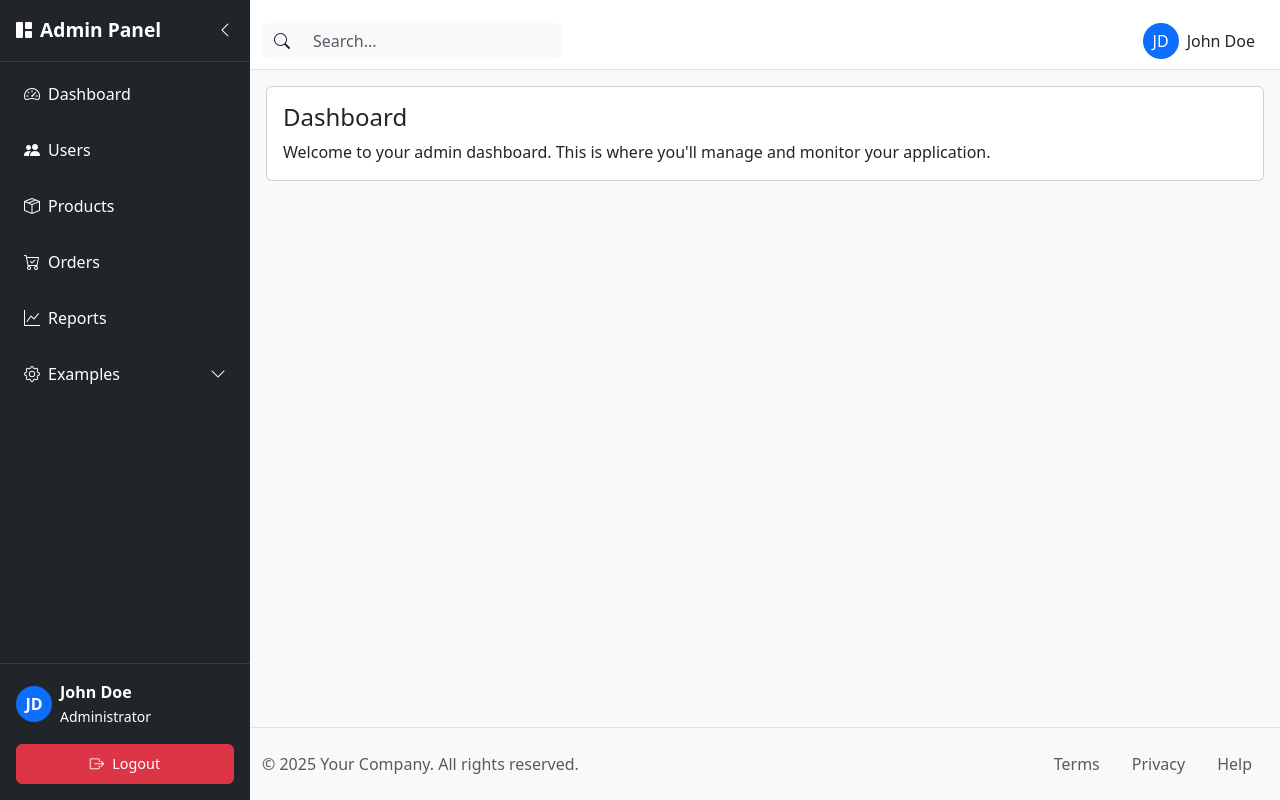
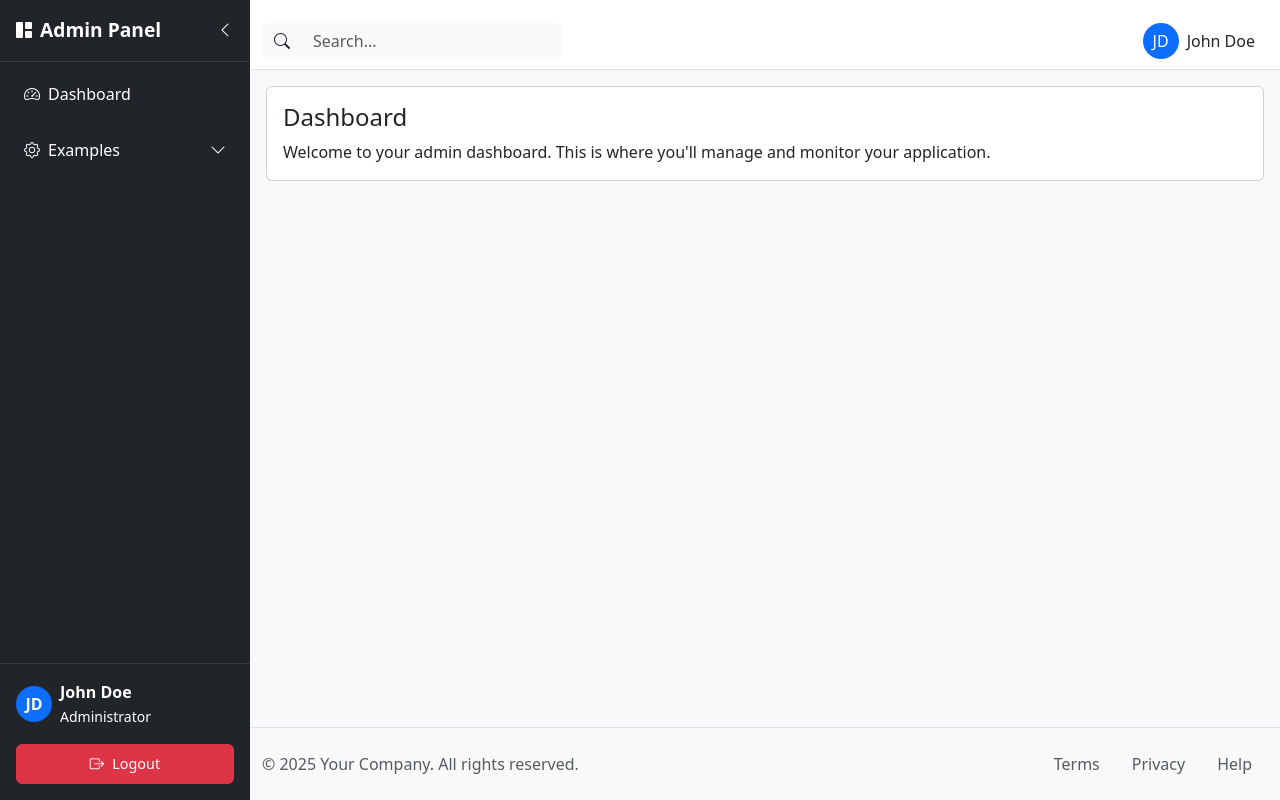
Before and after one commit to ny-haritina10/vuejs-boilerplate, a Vue app: page /dashboard in a window 1280 px wide. Built offline with nearby package versions, Linux system fonts and the light colour scheme; sample sign-in values are in the browser's storage.

Commit message:
feat: examples usage display

```diff
--- a/src/examples/api/ReservationList.vue
+++ b/src/examples/api/ReservationList.vue
@@ -47,7 +47,7 @@ export default {
     async fetchReservations() {
       this.loading = true;
       try {
-        const clientId = 1; // placeholder
+        const clientId = 1; // hard-coded value
         const response = await api.get(`/front-office/clients/${clientId}/reservations`);
         this.reservations = response.data.data;
       } catch (error) {
@@ -55,12 +55,6 @@ export default {
       } finally {
         this.loading = false;
       }
-    },
-    onSelectionChange(selected) {
-      console.log('Selected items:', selected);
-    },
-    onRowAction({ action, item }) {
-      console.log(`Action ${action} on item:`, item);
     }
   }
 };
--- a/src/layouts/Sidebar.vue
+++ b/src/layouts/Sidebar.vue
@@ -83,17 +83,14 @@ export default {
       isDropdownOpen: {},
       menuItems: [
         { name: 'Dashboard', icon: 'bi-speedometer2', link: '/' },
-        { name: 'Users', icon: 'bi-people-fill', link: '/users' },
-        { name: 'Products', icon: 'bi-box-seam', link: '/products' },
-        { name: 'Orders', icon: 'bi-cart-check', link: '/orders' },
-        { name: 'Reports', icon: 'bi-graph-up', link: '/reports' },
         {
           name: 'Examples',
           icon: 'bi-gear',
           link: '#',
           submenu: [
             { name: 'Form', link: '/examples/static/form' },
-            { name: 'List', link: '/examples/static/list' }
+            { name: 'List', link: '/examples/static/list' },
+            { name: 'List Reservation', link: '/examples/api/list-reservation' }
           ]
         }
       ]
@@ -170,7 +167,6 @@ export default {
 .submenu {
   max-height: 0;
   overflow: hidden;
-  transition: max-height 0.3s ease-in-out;
 }
 
 .submenu.is-open {
--- a/src/router/index.js
+++ b/src/router/index.js
@@ -5,6 +5,7 @@ import ProductList from '../examples/static/ProductList.vue';
 import Dashboard from '../pages/Dashboard.vue';
 import Login from '../components/auth/Login.vue';
 import Signup from '../components/auth/Signup.vue';
+import ReservationList from '../examples/api/ReservationList.vue';
 
 const routes = [
   {
@@ -18,6 +19,10 @@ const routes = [
   {
     path: '/signup',
     component: Signup
+  },
+  {
+    path: '/:pathMatch(.*)*',
+    redirect: '/login'
   },
   {
     path: '/dashboard',
@@ -38,9 +43,11 @@ const routes = [
     meta: { requiresAuth: true }
   },
   {
-    path: '/:pathMatch(.*)*',
-    redirect: '/login'
-  }
+    path: '/examples/api/list-reservation',
+    name: 'ReservationList',
+    component: ReservationList,
+    meta: { requiresAuth: true }
+  },
 ];
 
 const requireAuth = (to, from, next) => {
```
